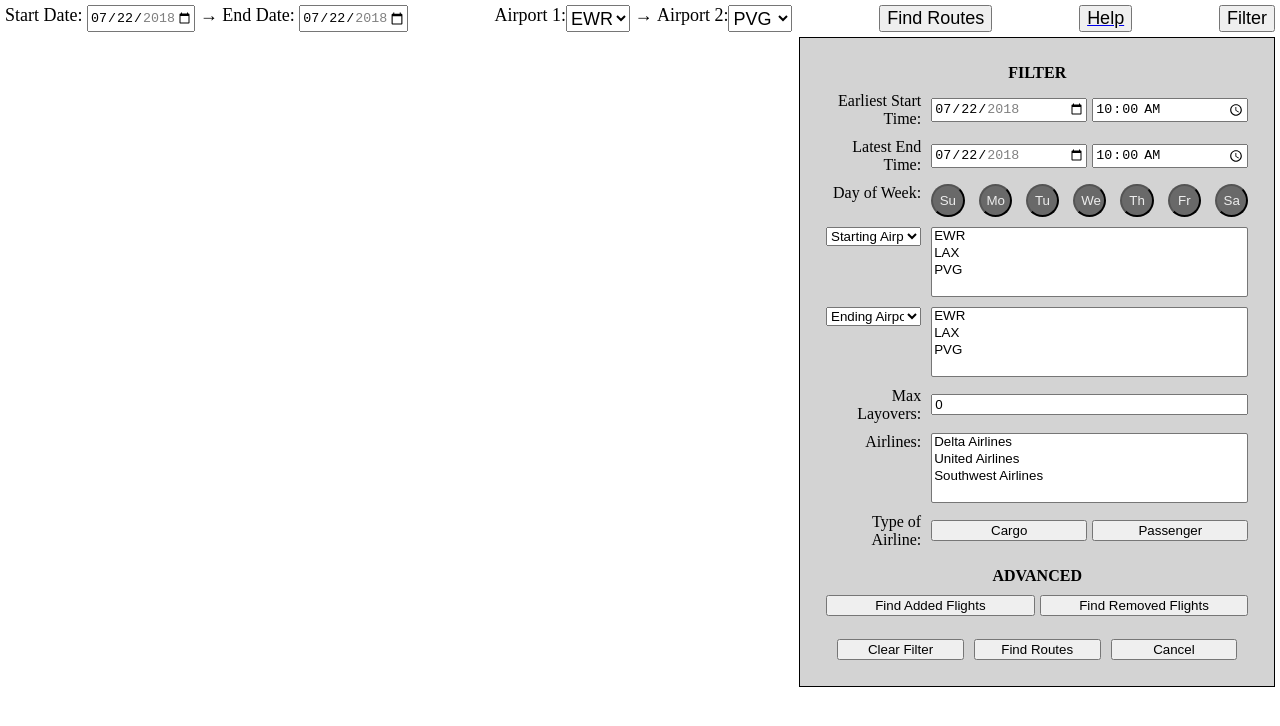
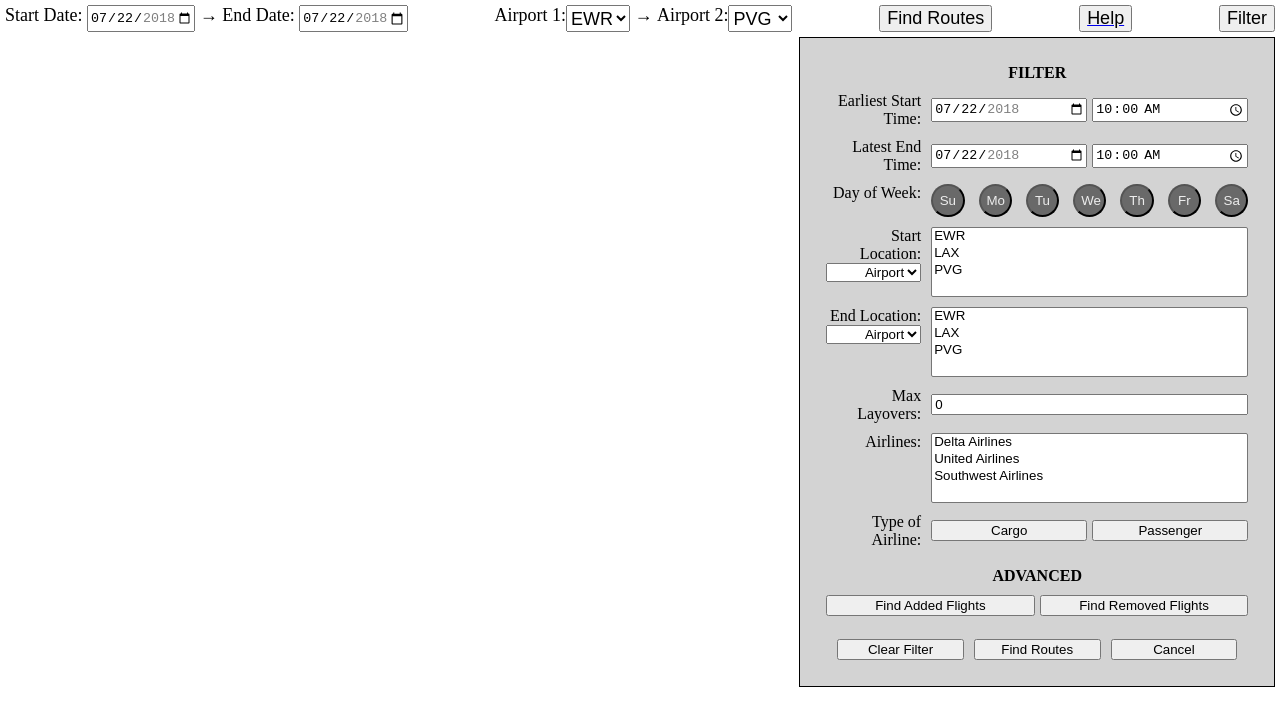
Before and after one commit to HighFlyersTeam/flight-tracker, a plain HTML site: page frontend/index.html in a window 1280 px wide. Both pictures are taken after a click on the button "Filter". Drawn offline with nearby package versions, Linux system fonts and the light colour scheme; some packages are replaced by stand-ins of ours.

Commit message:
Adjusted start/end location display

```diff
--- a/frontend/index.html
+++ b/frontend/index.html
@@ -94,11 +94,12 @@
 
                 <div class="filter_item" id="start_location">
                     <label for="start_filter">
+                        Start Location:
                         <select name="start_filter" data-target="#start_components" class="filter_label" id="start_filter">
-                            <option value="starting_airport" data-show="#airport_start_info">Starting Airport</option>
-                            <option value="starting_city" data-show="#city_start_info">Starting City</option>
-                            <option value="starting_country" data-show="#country_start_info">Starting Country</option>
-                            <option value="starting_continent" data-show="#continent_start_info">Starting Continent</option>
+                            <option value="starting_airport" data-show="#airport_start_info">Airport</option>
+                            <option value="starting_city" data-show="#city_start_info">City</option>
+                            <option value="starting_country" data-show="#country_start_info">Country</option>
+                            <option value="starting_continent" data-show="#continent_start_info">Continent</option>
                         </select>
                     </label>
 
@@ -137,11 +138,12 @@
 
                 <div class="filter_item" id="end_location">
                     <label for="end_filter">
+                        End Location:
                         <select name="end_filter" data-target="#end_components" class="filter_label" id="end_filter">
-                            <option value="ending_airport" data-show="#airport_end_info">Ending Airport</option>
-                            <option value="ending_city" data-show="#city_end_info">Ending City</option>
-                            <option value="ending_country" data-show="#country_end_info">Ending Country</option>
-                            <option value="ending_continent" data-show="#continent_end_info">Ending Continent</option>
+                            <option value="ending_airport" data-show="#airport_end_info">Airport</option>
+                            <option value="ending_city" data-show="#city_end_info">City</option>
+                            <option value="ending_country" data-show="#country_end_info">Country</option>
+                            <option value="ending_continent" data-show="#continent_end_info">Continent</option>
                         </select>
                     </label>
 
```
